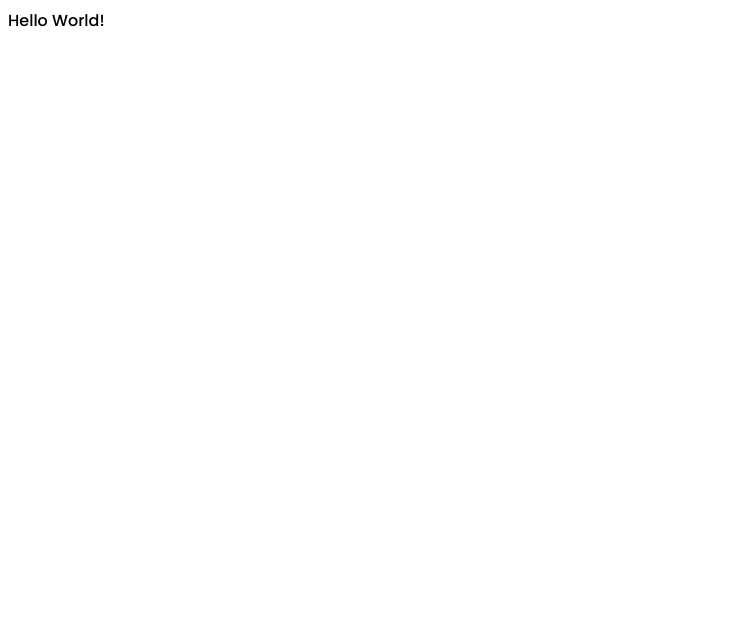
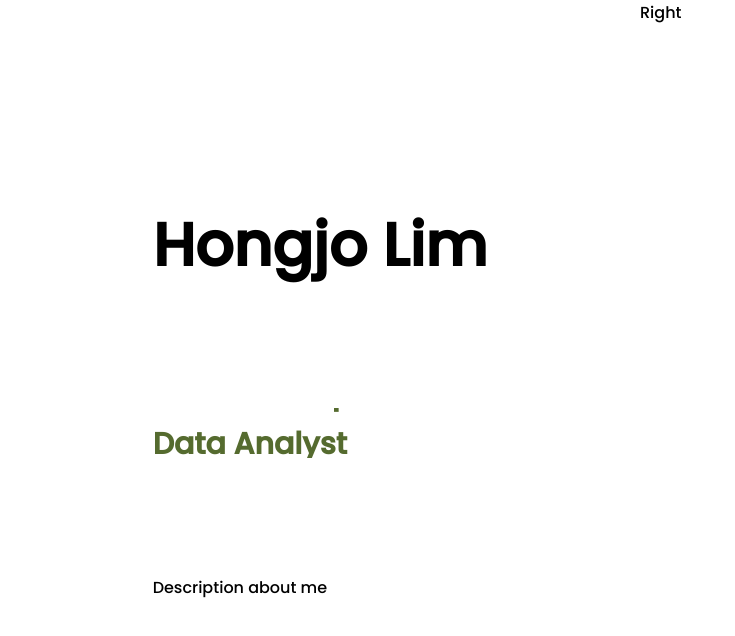
Before and after one commit to HongjoLim/Portfolio, a React (Create React App) app: page / in a window 1280 px wide. Shown: the top 636 px of the page, without its empty margins (0-735 px from the left). Built offline with nearby package versions, Linux system fonts and the light colour scheme; the HTML template or start-up script is replaced by a standard one.

Commit message:
Created left side of intro component

```diff
--- a/public/index.html
+++ b/public/index.html
@@ -6,9 +6,12 @@
     <meta name="viewport" content="width=device-width, initial-scale=1" />
     <meta name="theme-color" content="#000000" />
     <title>React App</title>
-
-    <link rel="preconnect" href="https://fonts.googleapis.com">
-    <link rel="preconnect" href="https://fonts.gstatic.com" crossorigin>
+    <style>
+      * {
+        margin: 0;
+        font-family: 'Poppins', sans-serif;
+      }
+    </style>
     <link href="https://fonts.googleapis.com/css2?family=Poppins:wght@500&display=swap" rel="stylesheet">
   </head>
   <body>
--- a/src/App.js
+++ b/src/App.js
@@ -1,7 +1,9 @@
+import Intro from './intro';
+
 const App = () => {
   return (
-    <div className="App">
-     Hello World!
+    <div className="app">
+      <Intro prop={'Hello WOrld'}/>
     </div>
   );
 }
--- a/src/index.css
+++ b/src/index.css
@@ -1,3 +1,58 @@
-#root {
-  font-family: 'Poppins', sans-serif;
+.i {
+  display: flex;
+  height: 100vh;
 }
+
+.i-left {
+  flex: 1;
+  display: flex;
+  align-items: center;
+  justify-content: center;
+}
+
+.i-left-wrapper {
+  padding: 50px;
+  height: 50%;
+  display: flex;
+  flex-direction: column;
+  justify-content: space-between;
+}
+
+.i-name {
+  font-size: 60px;
+}
+
+.i-title {
+  height: 50px;
+  overflow: hidden;
+}
+
+.i-title-wrapper {
+  height: 100%;
+  animation: move 10s ease-in-out infinite alternate;
+}
+
+@keyframes move {
+  33% {
+    transform: translateY(-50px);
+  }
+  66% {
+    transform: translateY(-100px);
+  }
+  100% {
+    transform: translateY(-150px);
+  }
+}
+
+.i-title-item {
+  height: 50px;
+  font-size: 30px;
+  font-weight: bold;
+  color: darkolivegreen;
+  display: flex;
+  align-items: center;
+}
+
+.i-right {
+  flex: 1;
+}
--- /dev/null
+++ b/src/intro.jsx
@@ -0,0 +1,27 @@
+const Intro = ({prop}) => {
+    return (
+    <div className='i'>
+        <div className='i-left'>
+            <div className='i-left-wrapper'>
+                <h1 className='i-name'>Hongjo Lim</h1>
+                <div className='i-title'>
+                    <div className="i-title-wrapper">
+                        <div className="i-title-item">.NET Developer</div>
+                        <div className="i-title-item">Web Developer</div>
+                        <div className="i-title-item">Data Analyst</div>
+                        <div className="i-title-item">Python Developer</div>
+                    </div>
+                </div>
+                <div className="i-desc">
+                Description about me
+                </div>
+            </div>
+        </div>
+        <div className='i-right'>
+            Right
+        </div>
+    </div>
+    );
+}
+
+export default Intro;
```
